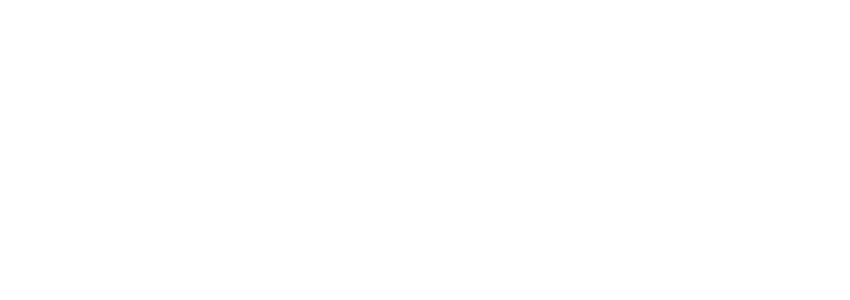
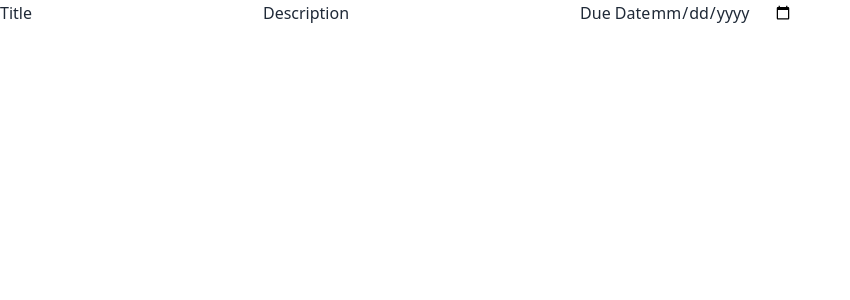
Before and after one commit to HabibMollah/taskhub, a React (Vite) app: page / in a window 1280 px wide. Shown: the top 300 px of the page, without its empty margins (0-850 px from the left). Built offline with nearby package versions, Linux system fonts and the light colour scheme.

Commit message:
create form component

```diff
--- a/src/App.tsx
+++ b/src/App.tsx
@@ -1,5 +1,11 @@
+import Form from './components/Form';
+
 function App() {
-  return <></>;
+  return (
+    <>
+      <Form />
+    </>
+  );
 }
 
 export default App;
--- /dev/null
+++ b/src/components/Form.tsx
@@ -0,0 +1,14 @@
+const Form = () => {
+  return (
+    <form>
+      <label htmlFor="title">Title</label>
+      <input type="text" id="title" />
+      <label htmlFor="description">Description</label>
+      <input type="text" id="description" />
+      <label htmlFor="due-date">Due Date</label>
+      <input type="date" id="due-date" />
+    </form>
+  );
+};
+
+export default Form;
```
